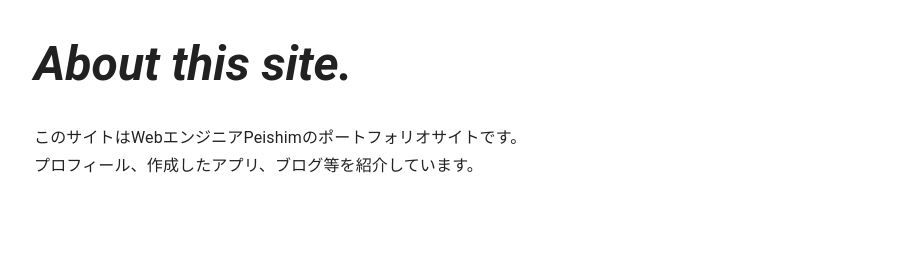
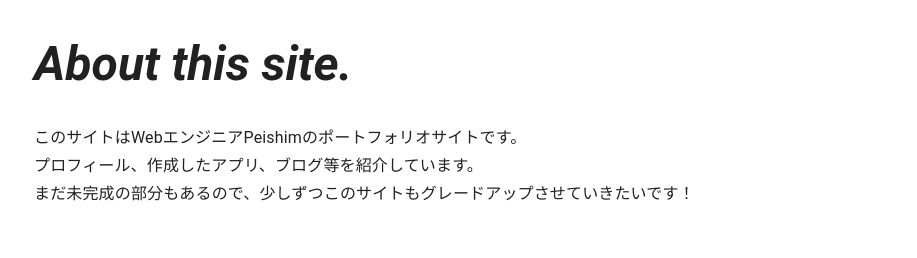
Before and after one commit to shimpei1494/pei-portfolio, a Next.js app: page / in a window 1280 px wide. Shown: the part 800-1058 px from the top of the page, without its empty margins (180-1097 px from the left). Built offline with nearby package versions, Linux system fonts and the light colour scheme.

Commit message:
トップの文言変更

```diff
--- a/pages/index.tsx
+++ b/pages/index.tsx
@@ -22,7 +22,8 @@ export default function Home() {
               <TopPageSubTitle subtitle='About this site.' />
               <Typography variant='subtitle1' mt={4}>
                 このサイトはWebエンジニアPeishimのポートフォリオサイトです。<br/>
-                プロフィール、作成したアプリ、ブログ等を紹介しています。
+                プロフィール、作成したアプリ、ブログ等を紹介しています。<br/>
+                まだ未完成の部分もあるので、少しずつこのサイトもグレードアップさせていきたいです！
               </Typography>
             </Box>
             {/* profile部分 */}
```
